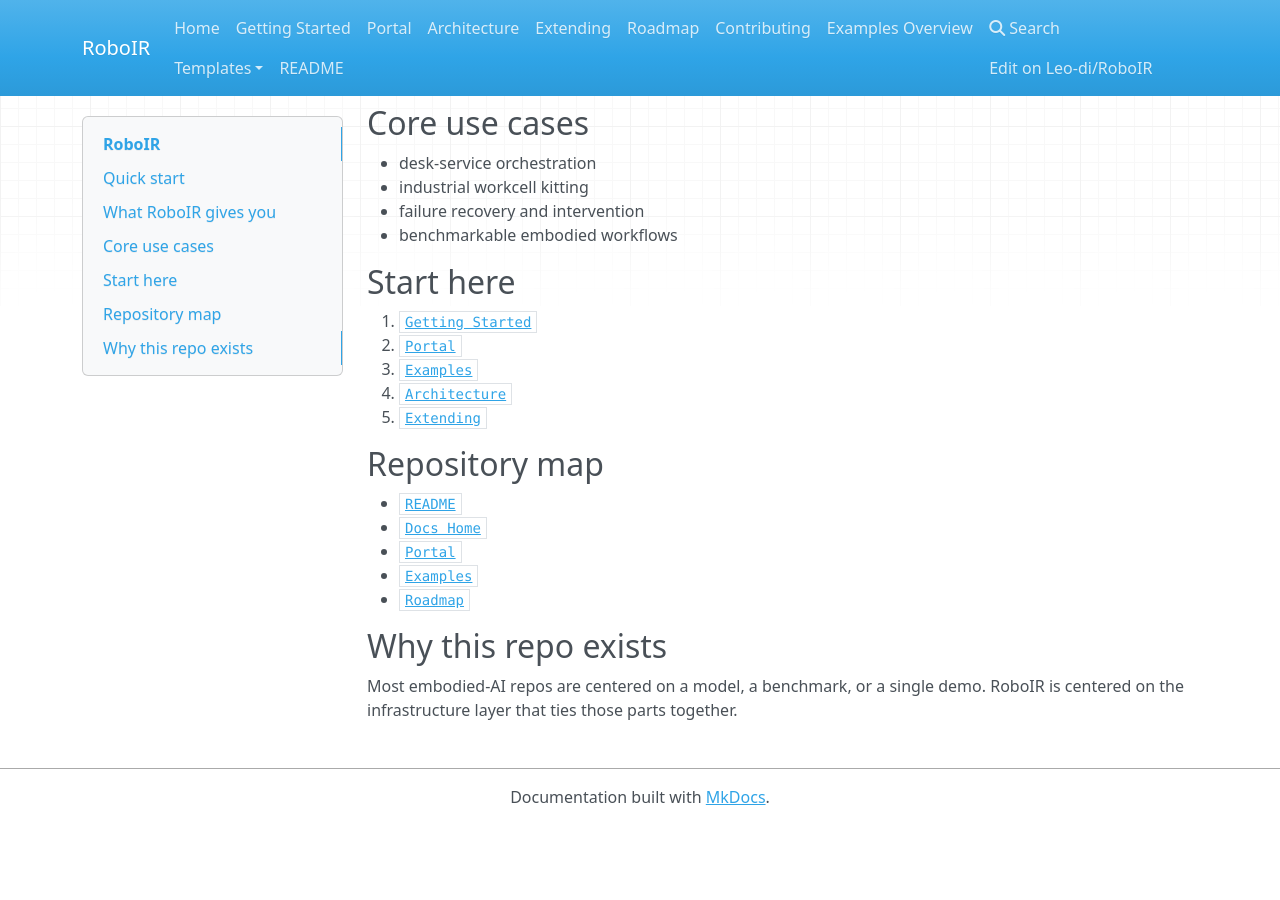
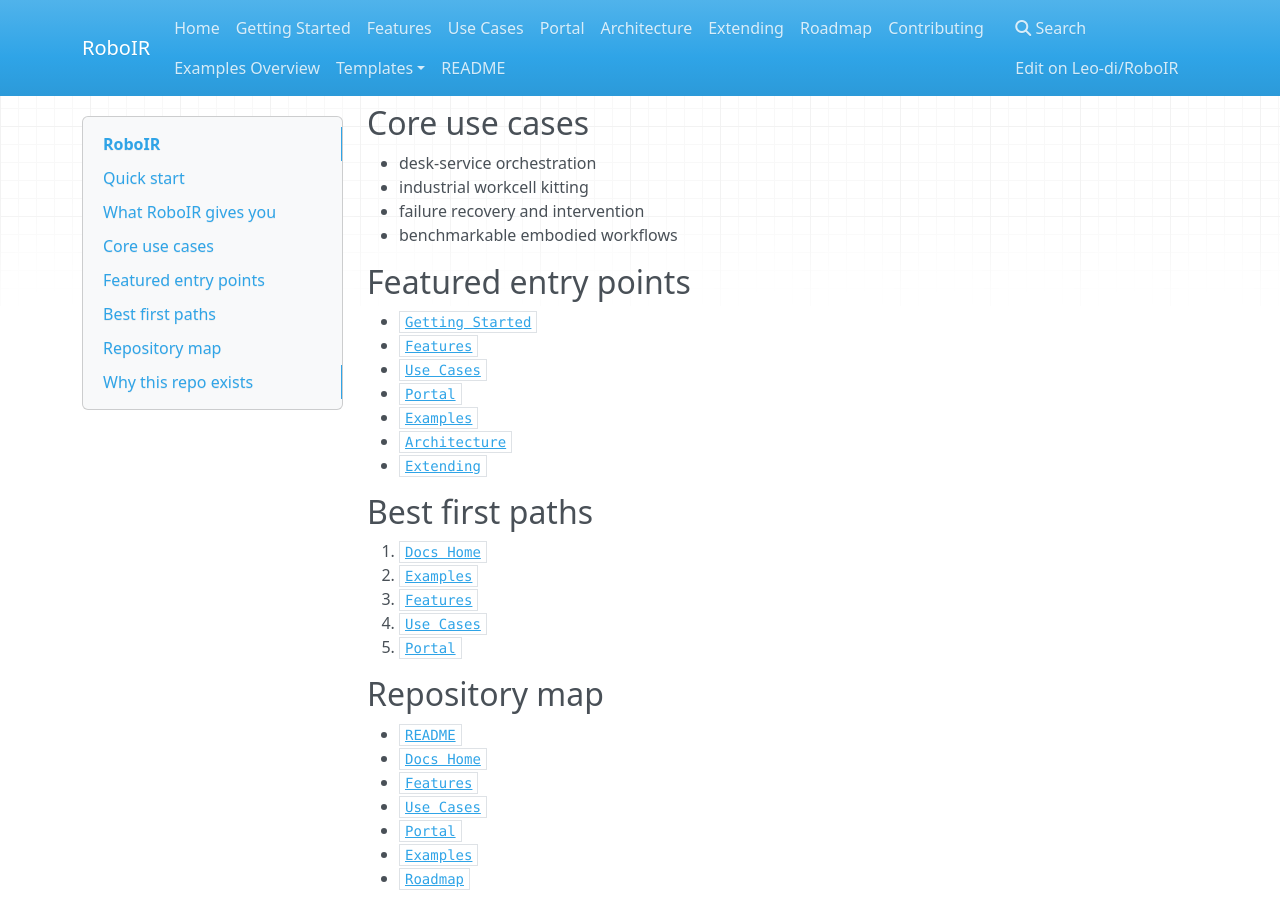
Before and after one commit to Leo-di/RoboIR, an MkDocs documentation site: the page built from docs/index.md, in a window 1280 px wide and 900 px high, scrolled down 517 px. Built offline with MkDocs 1.6.1, drawn with Linux system fonts in a browser that asks for light colours; nearby versions of some CDN libraries; before the commit the page ends 1342 px from its top, so only the background shows below that.

Commit message:
feat: add docs features and use cases

```diff
--- a/docs/index.md
+++ b/docs/index.md
@@ -28,18 +28,30 @@ roboir templates
 - failure recovery and intervention
 - benchmarkable embodied workflows
 
-## Start here
+## Featured entry points
 
-1. [`Getting Started`](GETTING_STARTED.md)
-2. [`Portal`](PORTAL.md)
-3. [`Examples`](EXAMPLES.md)
-4. [`Architecture`](ARCHITECTURE.md)
-5. [`Extending`](EXTENDING.md)
+- [`Getting Started`](GETTING_STARTED.md)
+- [`Features`](FEATURES.md)
+- [`Use Cases`](USE_CASES.md)
+- [`Portal`](PORTAL.md)
+- [`Examples`](EXAMPLES.md)
+- [`Architecture`](ARCHITECTURE.md)
+- [`Extending`](EXTENDING.md)
+
+## Best first paths
+
+1. [`Docs Home`](README.md)
+2. [`Examples`](EXAMPLES.md)
+3. [`Features`](FEATURES.md)
+4. [`Use Cases`](USE_CASES.md)
+5. [`Portal`](PORTAL.md)
 
 ## Repository map
 
 - [`README`](../README.md)
 - [`Docs Home`](README.md)
+- [`Features`](FEATURES.md)
+- [`Use Cases`](USE_CASES.md)
 - [`Portal`](PORTAL.md)
 - [`Examples`](EXAMPLES.md)
 - [`Roadmap`](ROADMAP.md)
--- a/mkdocs.yml
+++ b/mkdocs.yml
@@ -7,6 +7,8 @@ edit_uri: edit/main/docs/
 nav:
   - Home: docs/index.md
   - Getting Started: docs/GETTING_STARTED.md
+  - Features: docs/FEATURES.md
+  - Use Cases: docs/USE_CASES.md
   - Portal: docs/PORTAL.md
   - Architecture: docs/ARCHITECTURE.md
   - Extending: docs/EXTENDING.md
```
Also changed, not shown: docs/FEATURES.md (added, +22 -0 lines), docs/USE_CASES.md (added, +19 -0 lines).
